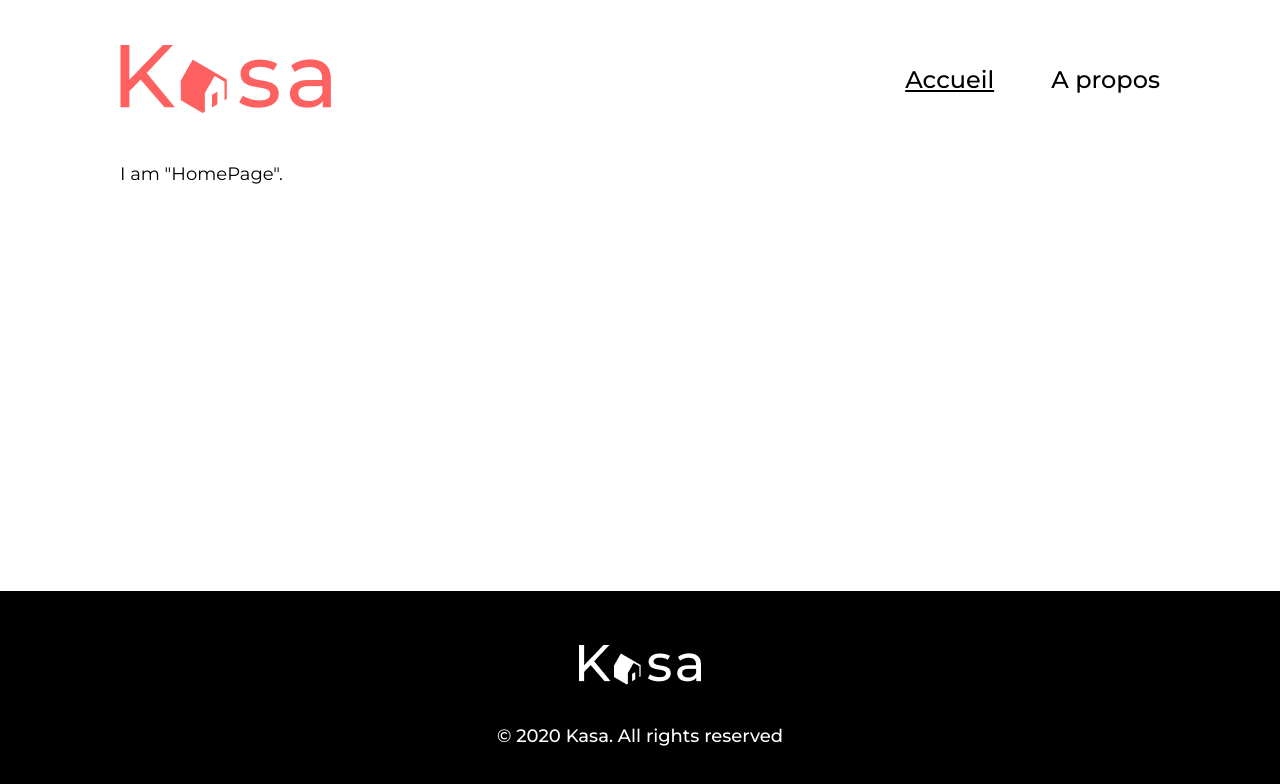
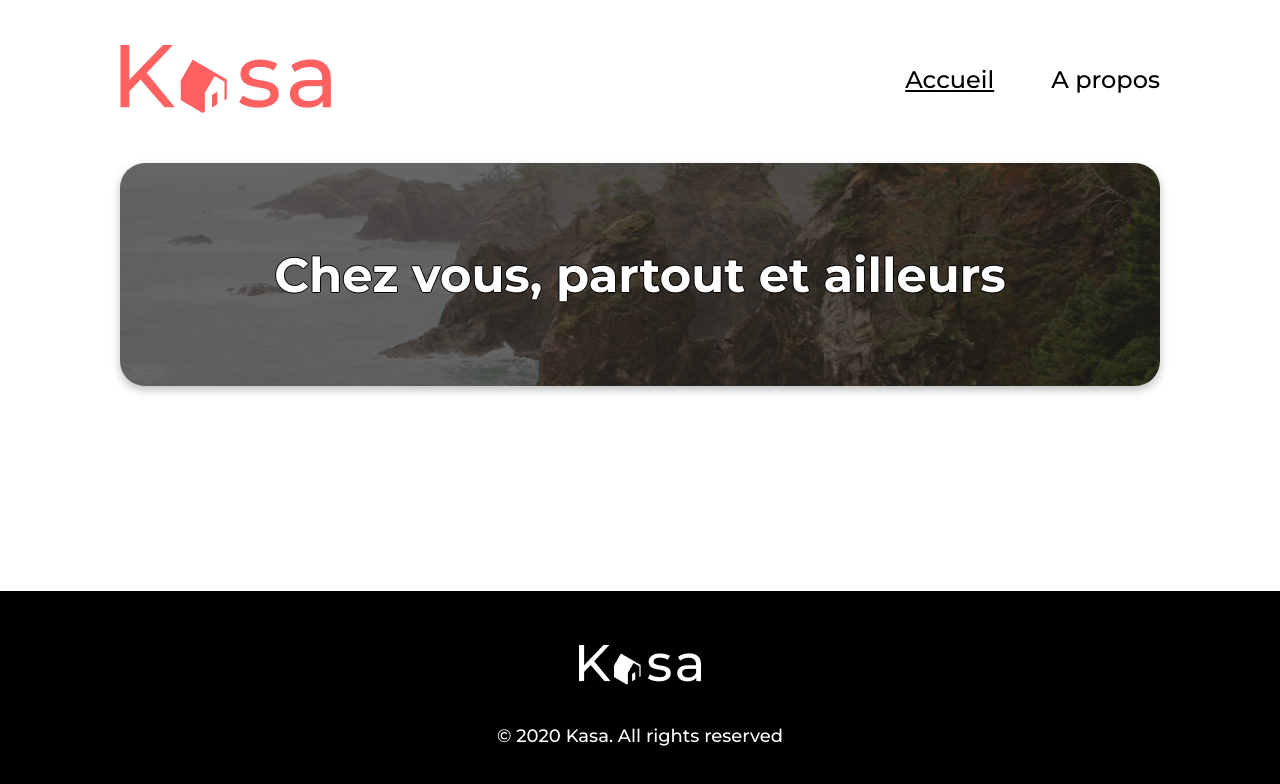
Before and after one commit to guigui-payfit/kasa, a React (Create React App) app: page / in a window 1280 px wide. Shown: the top 784 px of the page. Built offline with nearby package versions, Linux system fonts and the light colour scheme.

Commit message:
feat(banner): add banner component in home page

```diff
--- /dev/null
+++ b/src/components/Banner/Banner.jsx
@@ -0,0 +1,41 @@
+import { useEffect, useState } from "react";
+
+import styles from "./Banner.module.scss";
+
+const SMALL_OR_LOWER_SCREEN_MEDIA_QUERY = "(max-width: 768px)";
+
+/**
+ * @param {Object} props
+ * @param {number} props.backgroundImageOpacity - number between 0 and 1 included (0: fully transparent; 1: fully opaque)
+ * @param {string} props.imageUrl - url of the background image displayed in the banner
+ * @param {string} props.text - text displayed in the banner
+ * @returns {React.JSX.Element} banner component
+ */
+export default function Banner({
+  backgroundImageOpacity,
+  imageUrl,
+  text = "",
+}) {
+  const [isSmallOrLowerScreen, setIsSmallOrLowerScreen] = useState(
+    window.matchMedia(SMALL_OR_LOWER_SCREEN_MEDIA_QUERY).matches
+  );
+
+  useEffect(() => {
+    window
+      .matchMedia(SMALL_OR_LOWER_SCREEN_MEDIA_QUERY)
+      .addEventListener("change", (event) =>
+        setIsSmallOrLowerScreen(event.matches)
+      );
+  }, []);
+
+  const style = {
+    backgroundColor: `rgba(0, 0, 0, ${backgroundImageOpacity})`,
+    backgroundImage: `url(${imageUrl})`,
+  };
+
+  return (
+    <div className={styles.container} style={style}>
+      <p>{isSmallOrLowerScreen ? text.replaceAll(", ", ",\n") : text}</p>
+    </div>
+  );
+}
--- /dev/null
+++ b/src/components/Banner/Banner.module.scss
@@ -0,0 +1,35 @@
+@use "../../assets/styles/media-queries" as media-query;
+
+.container {
+  align-items: center;
+  background-blend-mode: darken;
+  background-position: center;
+  background-size: cover;
+  border-radius: 2.5rem;
+  display: flex;
+  filter: drop-shadow(0 0.4rem 0.4rem rgba(0, 0, 0, 0.25));
+  justify-content: center;
+  min-height: 22.3rem;
+  @include media-query.sm-lt {
+    justify-content: flex-start;
+  }
+  @include media-query.xs {
+    border-radius: 1rem;
+    min-height: 11.1rem;
+  }
+  p {
+    color: white;
+    font-size: 4.8rem;
+    font-weight: 700;
+    margin: 0 2rem;
+    text-shadow: -1px 0 black, 0 1px black, 1px 0 black, 0 -1px black;
+    @include media-query.sm-lt {
+      font-size: 3.6rem;
+      text-shadow: none;
+      white-space: pre;
+    }
+    @include media-query.xs {
+      font-size: 2.4rem;
+    }
+  }
+}
--- a/src/pages/Home-page/Home-page.jsx
+++ b/src/pages/Home-page/Home-page.jsx
@@ -1,5 +1,13 @@
+import Banner from "../../components/Banner/Banner";
+import HomePageBannerBackgroundImage from "../../assets/images/home-page-banner-background.jpg";
 import "./Home-page.module.scss";
 
 export default function HomePage() {
-  return <p>I am "HomePage".</p>;
+  return (
+    <Banner
+      backgroundImageOpacity={0.6}
+      imageUrl={HomePageBannerBackgroundImage}
+      text="Chez vous, partout et ailleurs"
+    />
+  );
 }
```
Also changed, not shown: src/assets/images/home-page-banner-background.jpg (added).
